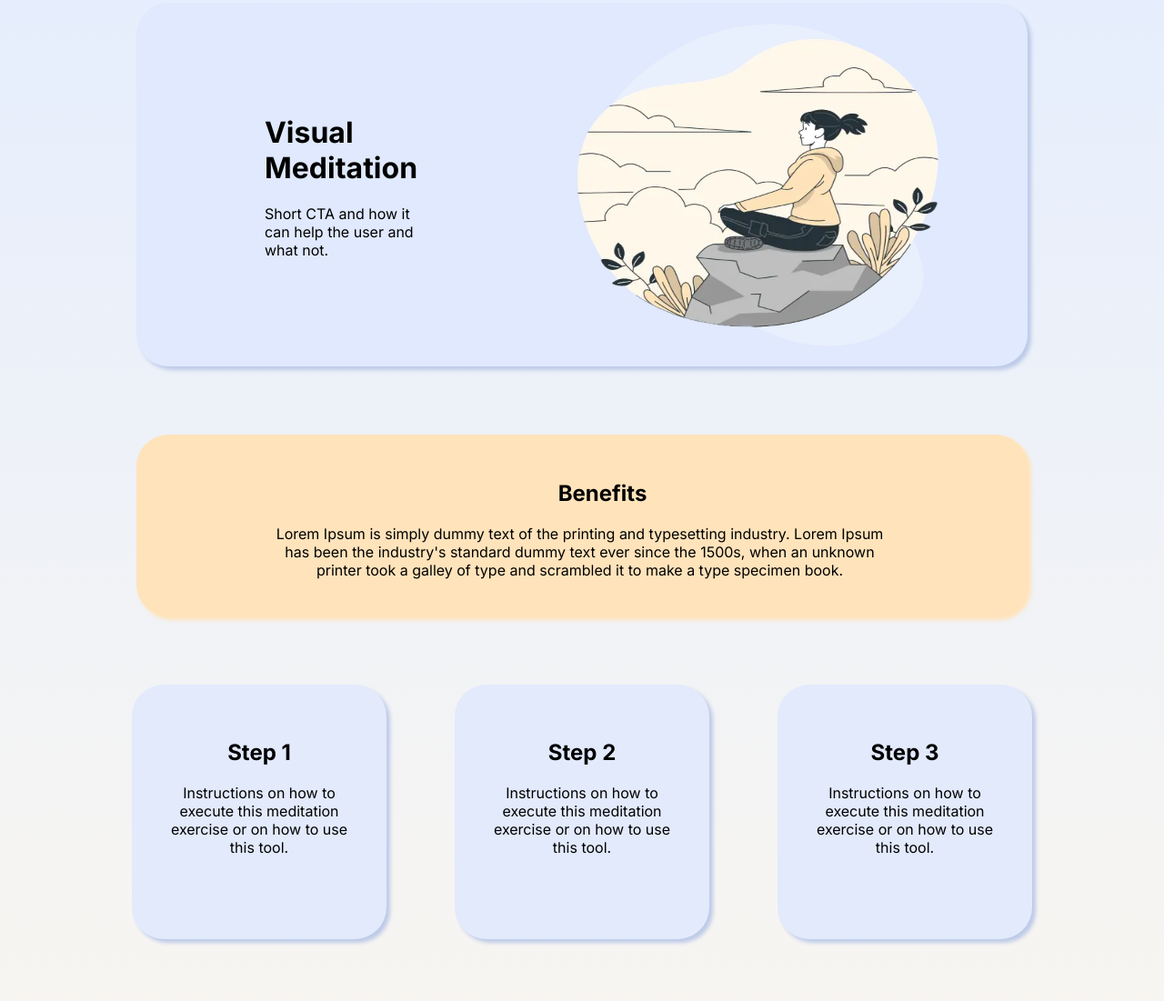
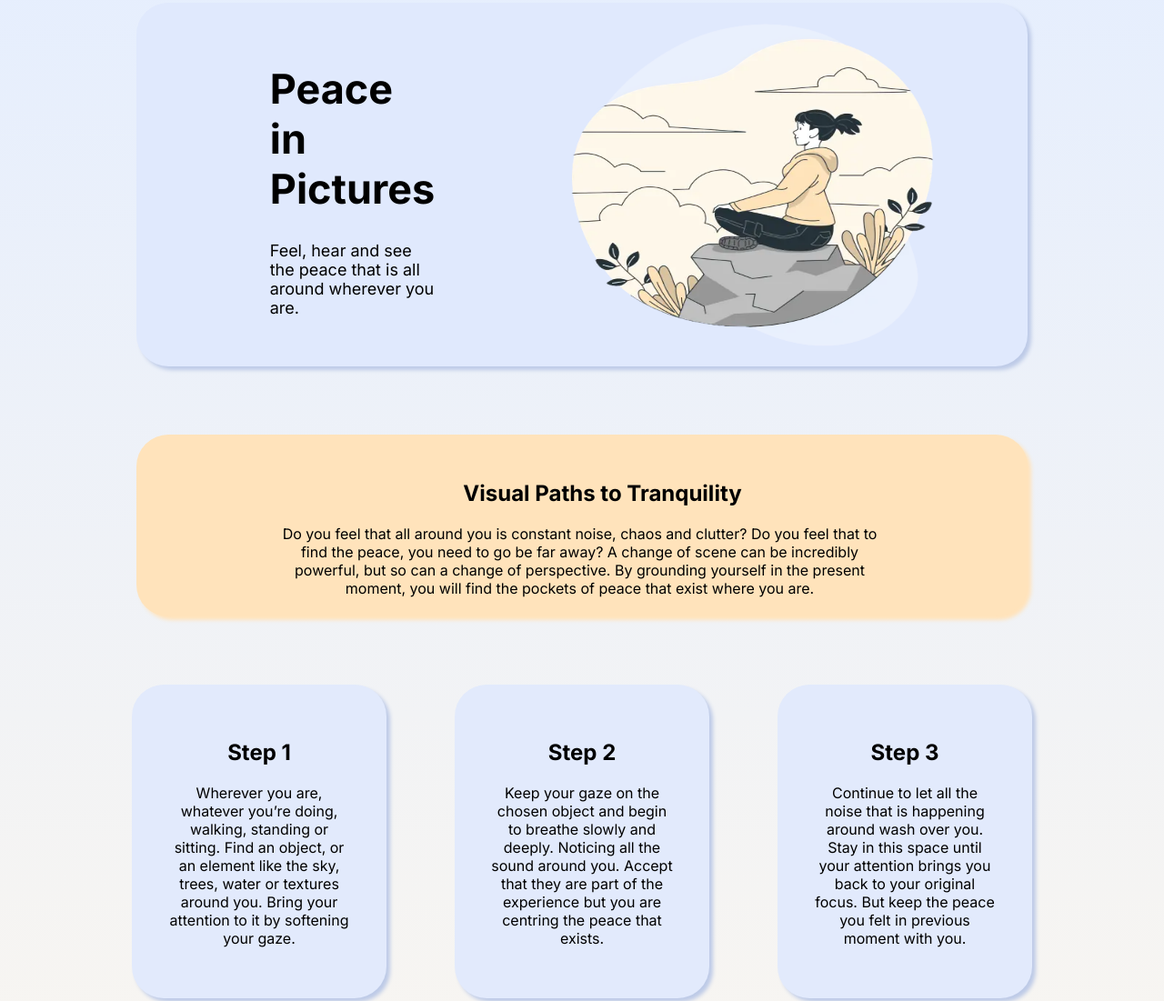
Before and after one commit to anhicka/secret-project, a plain HTML site: page visual.html in a window 1280 px wide. Shown: the part 77-1178 px from the top of the page at 91% size. Drawn offline with Linux system fonts and the light colour scheme.

Commit message:
Update visual.html

```diff
--- a/visual.html
+++ b/visual.html
@@ -1,5 +1,6 @@
 <head>
-    <link rel="stylesheet" href="visuals.css">
+    <link rel="stylesheet" href="./css/visuals.css">
+    <link rel="preconnect" href="https://fonts.googleapis.com">
     <link rel="preconnect" href="https://fonts.gstatic.com" crossorigin>
     <link href="https://fonts.googleapis.com/css2?family=Inter:ital,opsz,wght@0,14..32,100..900;1,14..32,100..900&display=swap" rel="stylesheet">
 </head>
@@ -11,22 +12,21 @@
     <div class="hero">
 
         <div>
-        <h1>Visual Meditation</h1>
-        <p class="subheadinghero">Short CTA and how it can help the user and what not.</p>
+        <h1>Peace in Pictures</h1>
+        <p class="subheadinghero">Feel, hear and see the peace that is all around wherever you are.</p>
        </div>
 
         <div class="girlonrock">
-            <img src="Rectangle 9.webp" alt=""></div>
+            <img src="./images/visual.webp" alt=""></div>
 
     </div>
     <body>
 
 
    <div class="secondbox">
-<h2 class="benefitstext">Benefits</h2>
-
-<p class="benefitsparagraph">Lorem Ipsum is simply dummy text of the printing and typesetting industry. Lorem Ipsum has been the industry's standard dummy text ever since the 1500s, when an unknown printer took a galley of type and scrambled it to make a type specimen book.</p>
-
+<h2 class="benefitstext">Visual Paths to Tranquility</h2>
+<p></p>
+<p class="benefitsparagraph">Do you feel that all around you is constant noise, chaos and clutter? Do you feel that to find the peace, you need to go be far away? A change of scene can be incredibly powerful, but so can a change of perspective. By grounding yourself in the present moment, you will find the pockets of peace that exist where you are.</p>
    </div>
 
 
@@ -45,15 +45,15 @@
     <div class="instructions">
         <div class="steps">
             <h2>Step 1</h2>
-            <p>Instructions on how to execute this meditation exercise or on how to use this tool.</p>
+            <p>Wherever you are, whatever you’re doing, walking, standing or sitting. Find an object, or an element like the sky, trees, water or textures around you. Bring your attention to it by softening your gaze.</p>
         </div>
         <div class="steps">
             <h2>Step 2</h2>
-            <p>Instructions on how to execute this meditation exercise or on how to use this tool.</p>
+            <p>Keep your gaze on the chosen object and begin to breathe slowly and deeply. Noticing all the sound around you. Accept that they are part of the experience but you are centring the peace that exists.</p>
         </div>
         <div class="steps">
             <h2>Step 3</h2>
-            <p>Instructions on how to execute this meditation exercise or on how to use this tool.</p>
+            <p>Continue to let all the noise that is happening around wash over you. Stay in this space until your attention brings you  back to your original focus. But keep the peace you felt  in previous moment with you.</p>
         </div>
     </div>
 
```
